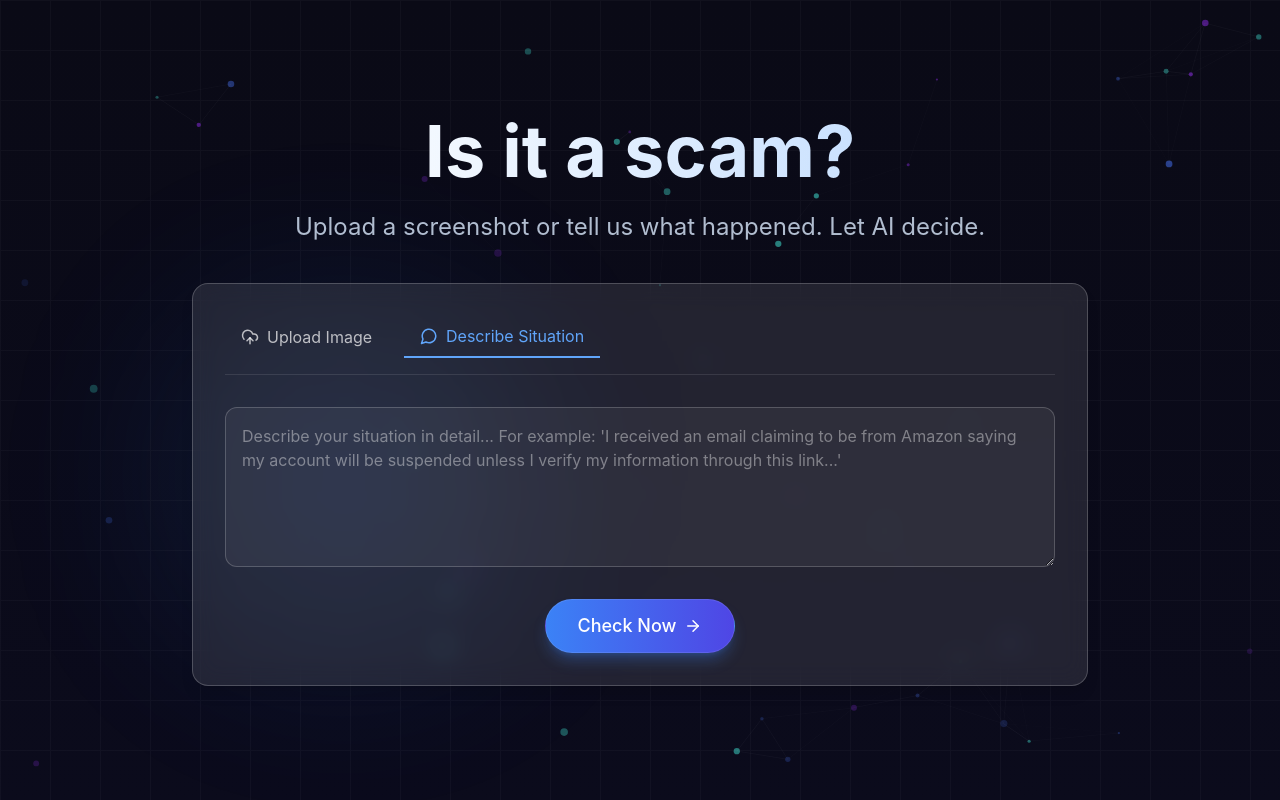
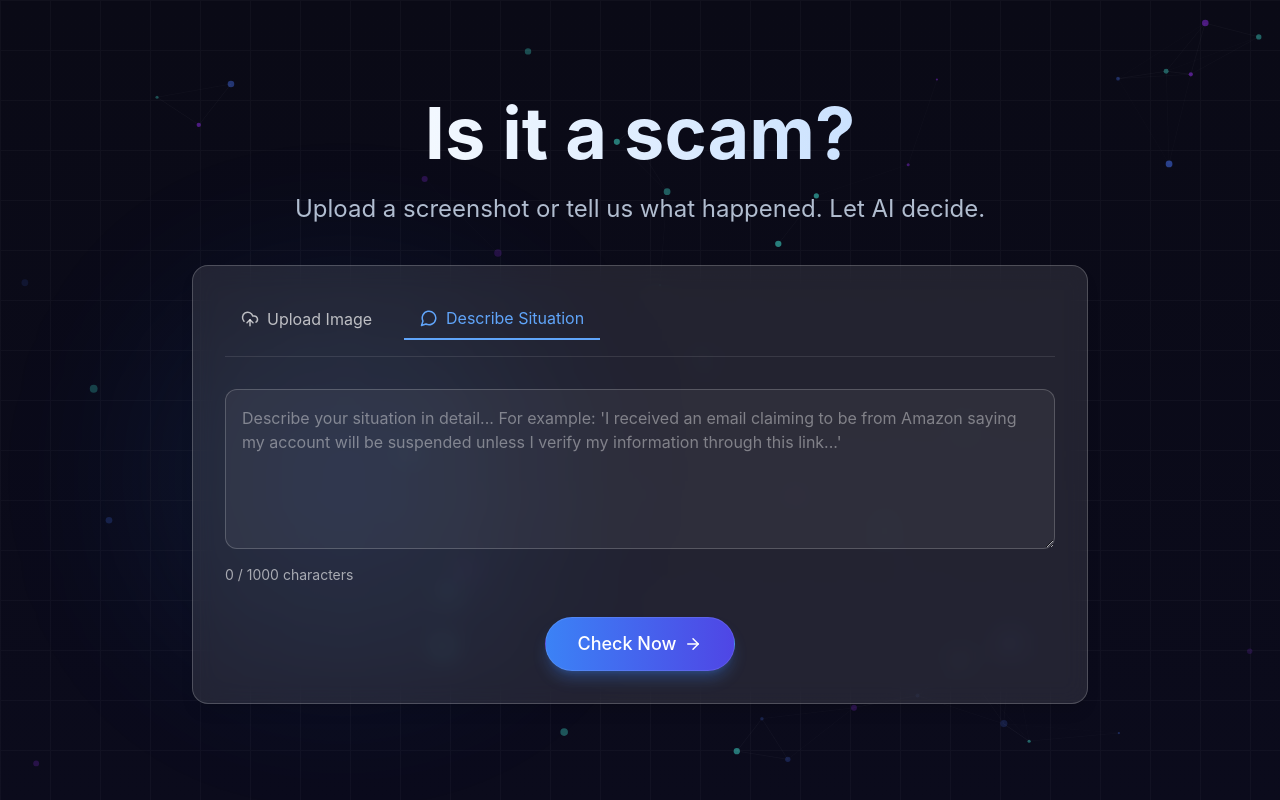
Before and after one commit to oceanuddin/scamchecker, a React (Vite) app: page / in a window 1280 px wide. Both pictures are taken after a click on the button "Describe Situation". Shown: the top 800 px of the page. Built offline with nearby package versions, Linux system fonts and the light colour scheme.

Commit message:
Add 1000 character limit to text input with real-time counter and validation

```diff
--- a/src/components/HeroSection.tsx
+++ b/src/components/HeroSection.tsx
@@ -19,6 +19,10 @@ export const HeroSection = ({
   const [fileError, setFileError] = useState<string | null>(null);
   const [isWiggling, setIsWiggling] = useState(false);
   const fileInputRef = useRef<HTMLInputElement | null>(null);
+
+  const MAX_CHARACTERS = 1000;
+  const characterCount = textInput.length;
+  const isOverLimit = characterCount > MAX_CHARACTERS;
 
   const validateFile = (file: File) => {
     const maxSize = 5 * 1024 * 1024; // 5MB
@@ -49,7 +53,7 @@ export const HeroSection = ({
     }
   };
 
-  const canSubmit = (activeTab === 'text' && textInput.trim()) || (activeTab === 'image' && imageFile);
+  const canSubmit = (activeTab === 'text' && textInput.trim() && !isOverLimit) || (activeTab === 'image' && imageFile);
 
   return <section className="relative min-h-screen w-full flex flex-col items-center justify-center px-4 py-20">
       <div className="text-center mb-10 max-w-3xl">
@@ -134,12 +138,25 @@ export const HeroSection = ({
           ) : (
             <div className="flex flex-col gap-4">
               <textarea
-                className="w-full bg-white/5 border border-white/20 rounded-xl p-4 h-40 focus:outline-none focus:ring-2 focus:ring-blue-500/50 text-white placeholder-white/40"
+                className={`w-full bg-white/5 border rounded-xl p-4 h-40 focus:outline-none focus:ring-2 focus:ring-blue-500/50 text-white placeholder-white/40 ${
+                  isOverLimit ? 'border-red-400 bg-red-500/10' : 'border-white/20'
+                }`}
                 placeholder="Describe your situation in detail... For example: 'I received an email claiming to be from Amazon saying my account will be suspended unless I verify my information through this link...'"
                 value={textInput}
                 onChange={e => setTextInput(e.target.value)}
                 disabled={loading}
+                maxLength={MAX_CHARACTERS}
               />
+              <div className="flex justify-between items-center text-sm">
+                <span className={`${isOverLimit ? 'text-red-400' : 'text-white/60'}`}>
+                  {characterCount} / {MAX_CHARACTERS} characters
+                </span>
+                {isOverLimit && (
+                  <span className="text-red-400 font-medium">
+                    Character limit exceeded!
+                  </span>
+                )}
+              </div>
             </div>
           )}
           <div className="flex justify-center">
```
